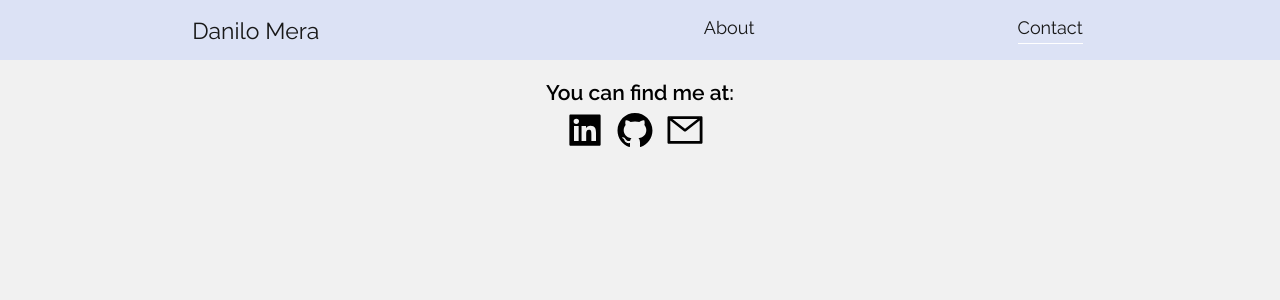
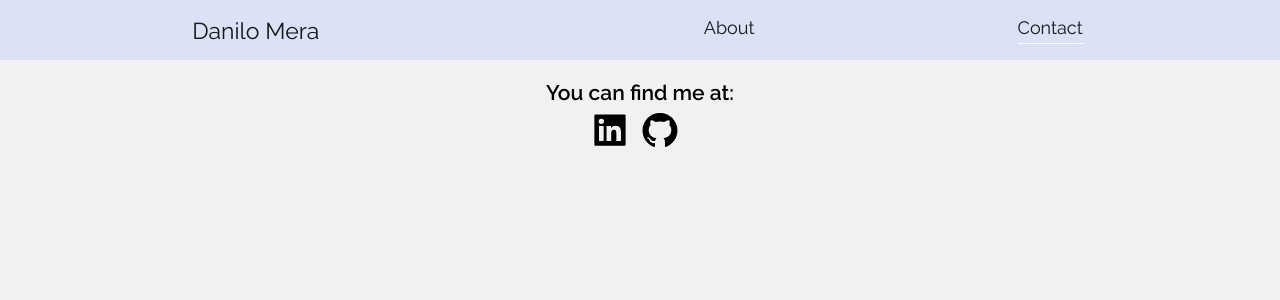
Before and after one commit to realdanilo/myportfolio, a React (Create React App) app: page /contact in a window 1280 px wide. Shown: the top 300 px of the page. Built offline with nearby package versions, Linux system fonts and the light colour scheme.

Commit message:
update profile info

```diff
--- a/src/pages/Contact.js
+++ b/src/pages/Contact.js
@@ -1,5 +1,5 @@
 import React from 'react'
-import { AiFillLinkedin, AiFillGithub, AiOutlineMail } from 'react-icons/ai'
+import { AiFillLinkedin, AiFillGithub } from 'react-icons/ai'
 import '../css/Contact.css'
 export default function Contact() {
     return (
@@ -7,7 +7,6 @@ export default function Contact() {
             <h3>You can find me at:</h3>
             <a rel="noopener noreferrer" href="https://github.com/realdanilo" target="_blank"><AiFillLinkedin /></a>
             <a rel="noopener noreferrer" href="https://github.com/realdanilo" target="_blank"><AiFillGithub /></a>
-            <a rel="noopener noreferrer" href="mailto:danilomera.10@gmail.com"><AiOutlineMail /></a>
         </div>
     )
 }
```
